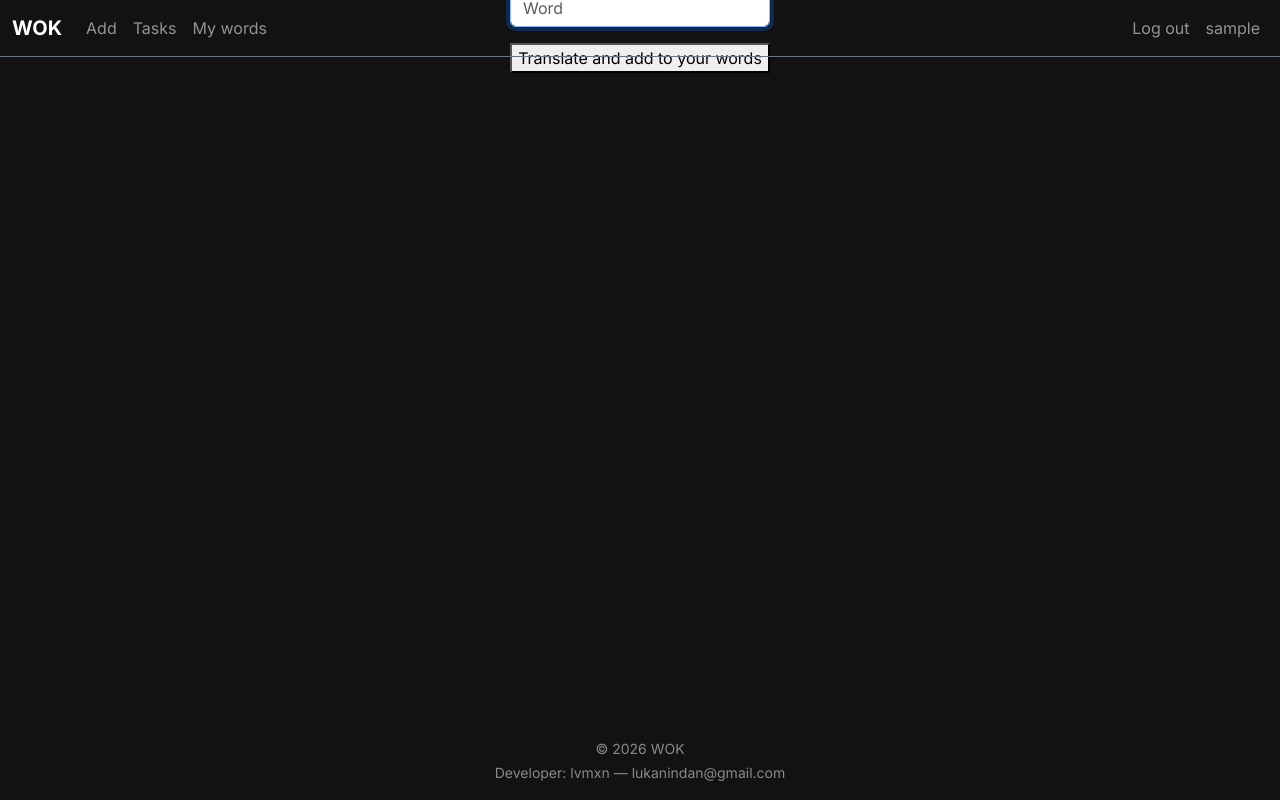
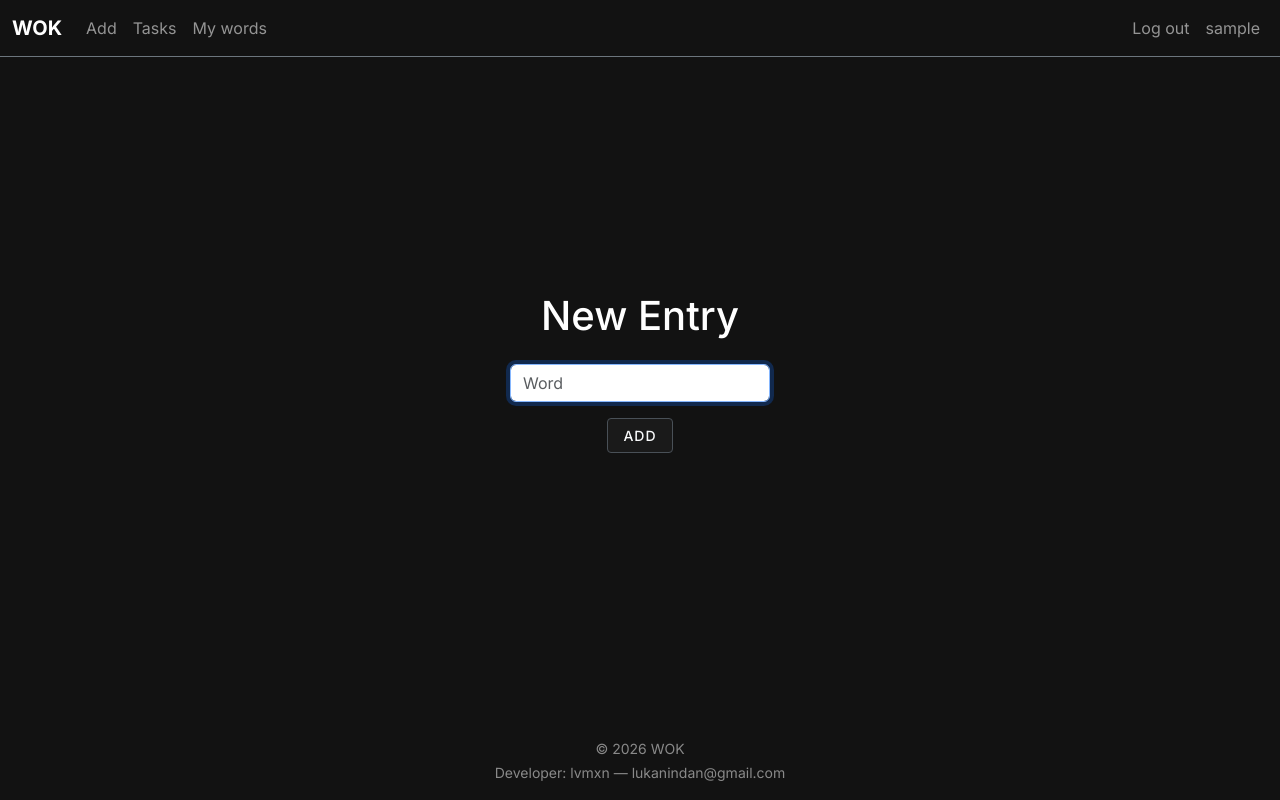
Before and after one commit to lvmxn/wok, a Flask app: page /add in a window 1280 px wide. Run offline with Flask 3, Linux system fonts and the light colour scheme; the visitor is signed in with stand-in values (Sample User, id 1); data comes from the database, SQL or seed files in the repository.

Commit message:
Redesigned style

```diff
--- a/templates/add.html
+++ b/templates/add.html
@@ -5,12 +5,13 @@
 {% endblock %}
 
 {% block main %}
-    <div class="container min-vh-100 d-flex flex-column align-items-center main-content">
-        <form action="/add" method="post">
+    <div class="container min-vh-100 d-flex flex-column align-items-center main-content justify-content-center">
+        <h1 class="mb-4">New Entry</h1>
+        <form action="/add" method="post" onsubmit="this.querySelector('button[type=submit]').disabled=true;">
             <div class="mb-3">
                 <input autocomplete="off" autofocus class="form-control mx-auto w-auto" name="word" placeholder="Word" type="text">
             </div>
-            <button type="submit">Translate and add to your words</button>
+            <button class="btn btn-mono-outline btn-sm" type="submit">Add</button>
         </form>
         <hr>
         {% if word %}
```
